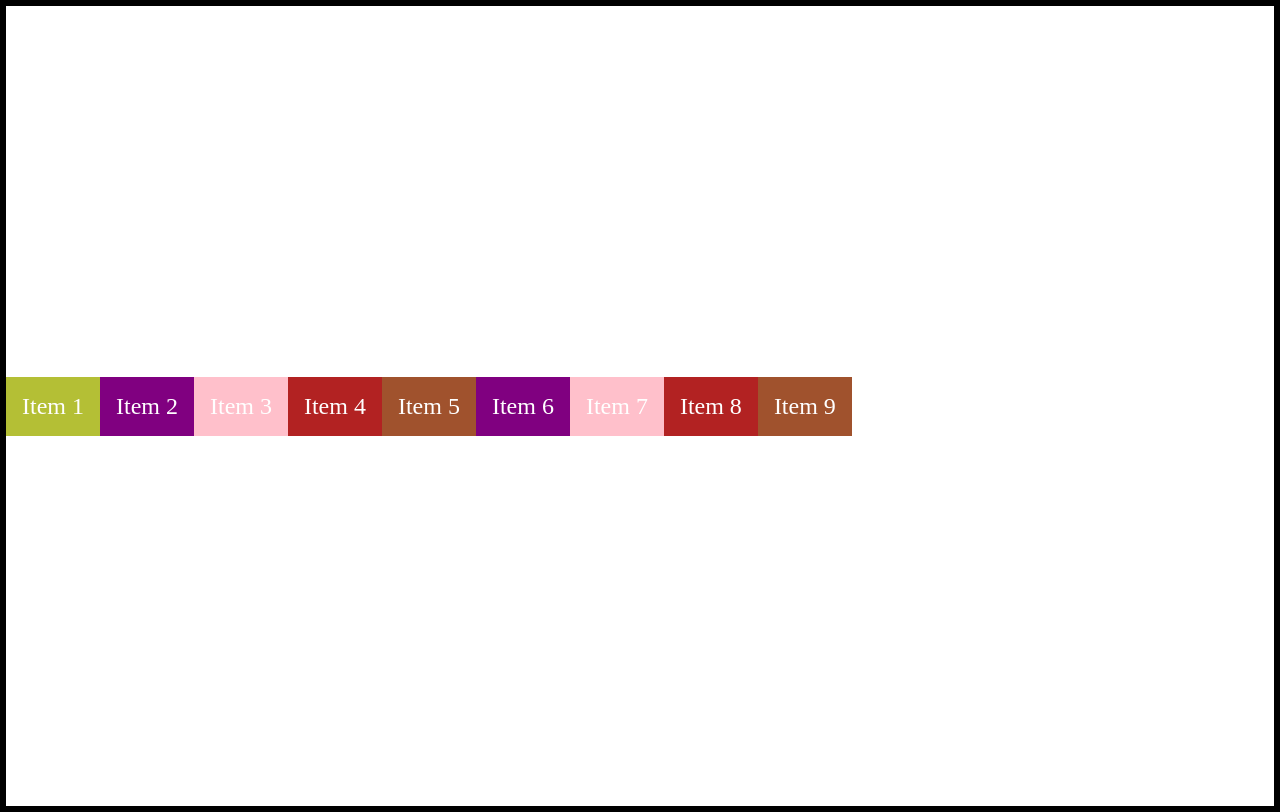
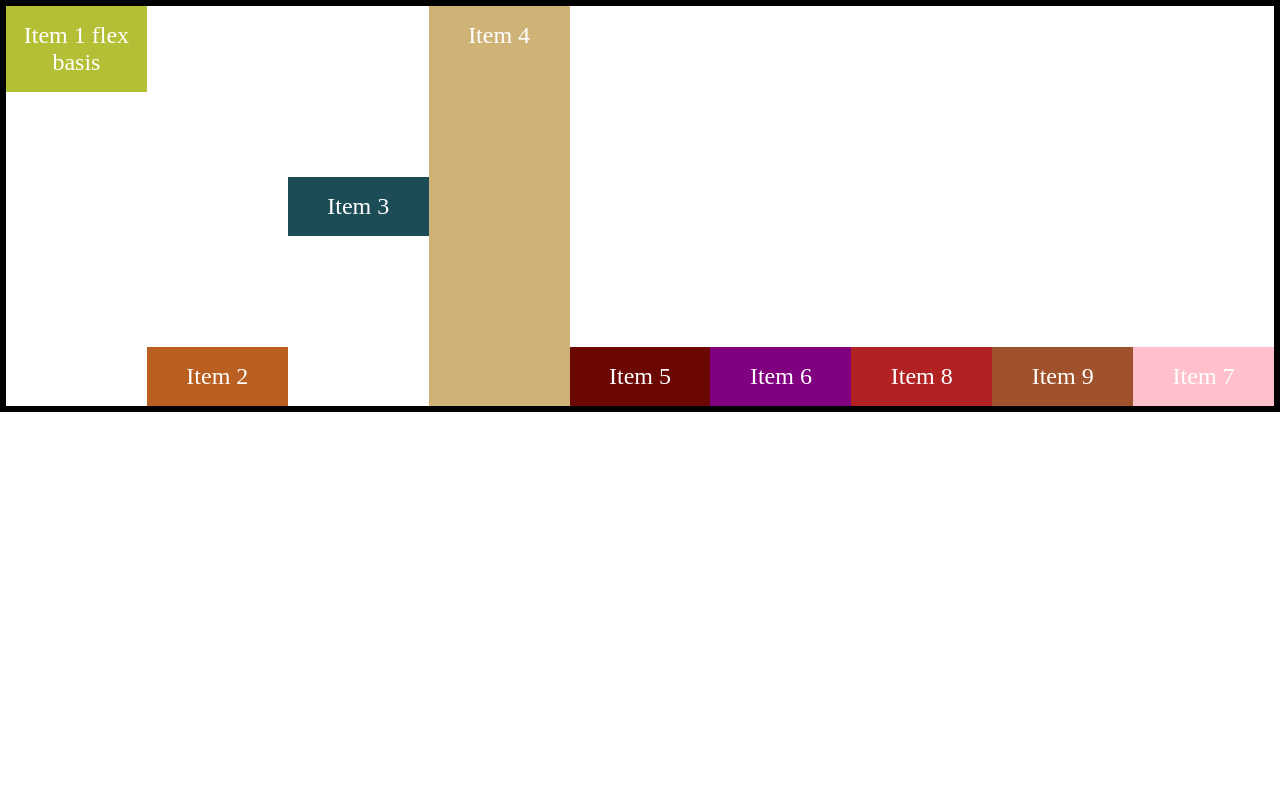
Before and after one commit to Beatriceola/Flexbox, a plain HTML site: page index.html in a window 1280 px wide. Drawn offline with Linux system fonts and the light colour scheme.

Commit message:
second commit

```diff
--- a/index.html
+++ b/index.html
@@ -9,15 +9,15 @@
 </head>
 <body>
     <div class="container">
-        <div class="flex-item item-1">Item 1</div>
+        <div class="flex-item item-1">Item 1 flex basis</div>
         <div class="flex-item item-2">Item 2</div>
         <div class="flex-item item-3">Item 3</div>
         <div class="flex-item item-4">Item 4</div>
         <div class="flex-item item-5">Item 5</div>
-        <div class="flex-item item-2">Item 6</div>
-        <div class="flex-item item-3">Item 7</div>
-        <div class="flex-item item-4">Item 8</div>
-        <div class="flex-item item-5">Item 9</div>
+        <div class="flex-item item-6">Item 6</div>
+        <div class="flex-item item-7">Item 7</div>
+        <div class="flex-item item-8">Item 8</div>
+        <div class="flex-item item-9">Item 9</div>
     </div>
 </body>
 </html>
--- a/styles.css
+++ b/styles.css
@@ -5,9 +5,8 @@ body {
 .container {
     border: 6px solid black;
     display: flex;
-    height: 800px;
-flex-wrap: wrap;
-align-content: space-around;
+    height: 400px;
+    align-items: flex-end;
 }
 
 .flex-item {
@@ -15,38 +14,49 @@ align-content: space-around;
     font-size: 1.5rem;
     padding: 1rem;
     text-align: center;
+    flex: 2 5 200px;
 }
 
-.item-1 {background-color: #B4BF35;
-
+.item-1 {
+    background-color: #B4BF35;
+    align-self: flex-start;
 }
 
 .item-2 {
 background-color: #B95F21;
+align-self: flex-end;
 
 }
 
 .item-3 {
 background-color:#1C4C56;
+align-self: center;
 }
 
-.item-4 { background-color:#CfB276; }
+.item-4 { background-color:#CfB276;
+align-self: stretch;
+}
+
+
+.item-5 {
+    background-color:#6B0803;
+    /* align-self: auto; */
+}
+
+
+.item-6 {
+    background-color: purple;
+    /* flex-grow: 3; */
+
+}
+
+.item-7 {
+    background-color: pink;
+    order: 2;
+}
+
+.item-8 { background-color: firebrick; }
 
 
 
-.item-5 { background-color:#6B0803;}
-
-.item-2 {
-background-color: purple;
-
-}
-
-.item-3 {
-background-color: pink;
-}
-
-.item-4 { background-color: firebrick; }
-
-
-
-.item-5 { background-color: sienna;}
+.item-9 { background-color: sienna;}
```
